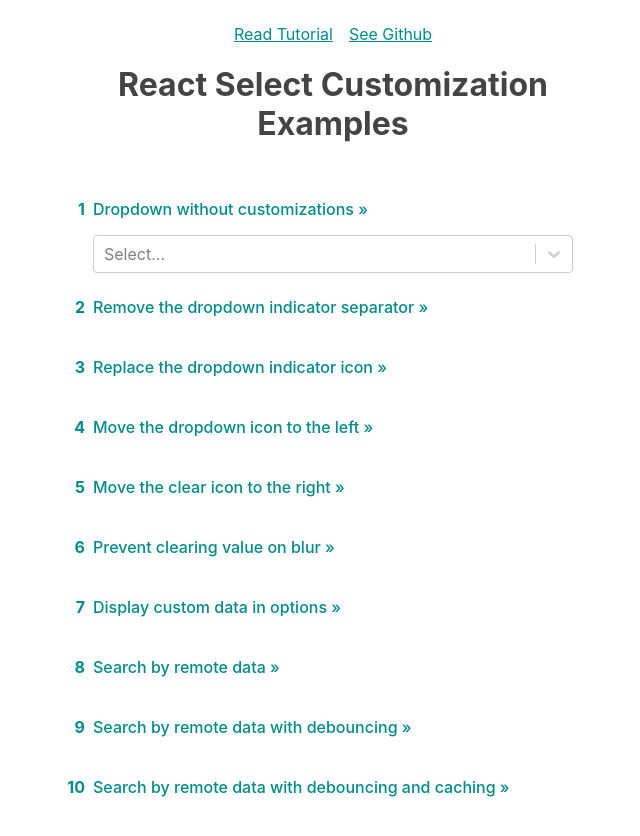
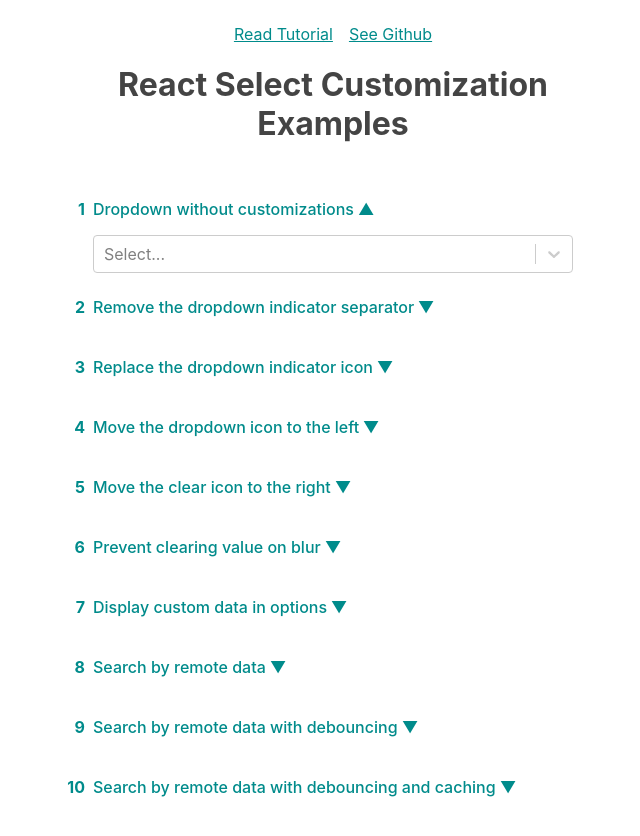
Before and after one commit to kkomelin/react-select-customization-examples, a React (Create React App) app: page / in a window 1280 px wide. Shown: the top 836 px of the page, without its empty margins (307-947 px from the left). Built offline with nearby package versions, Linux system fonts and the light colour scheme.

Commit message:
Improved chevron icon.

```diff
--- a/src/components/ExampleTemplate.module.css
+++ b/src/components/ExampleTemplate.module.css
@@ -16,7 +16,9 @@
 .labelStyles {
   padding-bottom: 1rem;
   font-weight: 500;
-  display: block;
+  display: flex;
+  flex-direction: row;
+  align-items: center;
   cursor: pointer;
   color: darkcyan;
 }
--- a/src/components/ExampleTemplate.tsx
+++ b/src/components/ExampleTemplate.tsx
@@ -20,7 +20,7 @@
         className={labelStyles}
         onClick={() => setIsComponentVisible(!isComponentVisible)}
       >
-        {name} &raquo;
+        {name} <Chevron down={!isComponentVisible} />
       </label>
       {isComponentVisible && <div>{children}</div>}
     </div>
@@ -28,3 +28,17 @@
 }
 
 export default ExampleTemplate
+
+type ChevronProps = {
+  down?: boolean
+}
+const Chevron: FC<ChevronProps> = ({ down = true }) => (
+  <span
+    style={{
+      transform: down ? 'rotate(180deg)' : 'none',
+      padding: '0 4px',
+    }}
+  >
+    &#x25B2;
+  </span>
+)
```
